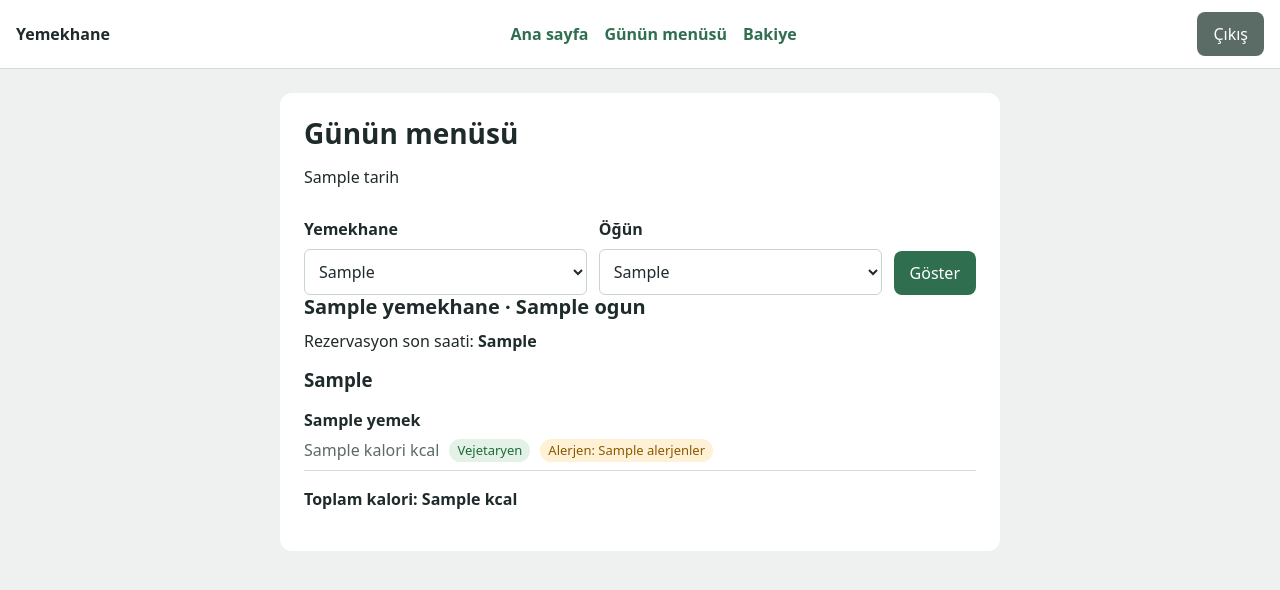
After one commit to MadaniyyahCodes/yemekhane-automation, a Node server app: template Uygulama/src/views/menu-bugun.ejs in a window 1280 px wide. The commit adds this page. Shown: the top 590 px of the page. Run offline with Node 20, Linux system fonts and the light colour scheme; the template is opened without the code that fills it: most values are stand-ins (such as "Sample title", 1, 10 or a date in 2020).

Commit message:
Stage 2: today's menu screen

```diff
--- a/Uygulama/src/server.js
+++ b/Uygulama/src/server.js
@@ -5,6 +5,7 @@ const { oturumYukle } = require('./middleware/oturum');
 const authRoutes = require('./routes/authRoutes');
 const anasayfaRoutes = require('./routes/anasayfaRoutes');
 const bakiyeRoutes = require('./routes/bakiyeRoutes');
+const menuRoutes = require('./routes/menuRoutes');
 const sistemRoutes = require('./routes/sistemRoutes');
 
 const app = express();
@@ -19,6 +20,7 @@ app.use(oturumYukle); // loads the Redis session on every request
 app.use('/', authRoutes);
 app.use('/', anasayfaRoutes);
 app.use('/', bakiyeRoutes);
+app.use('/', menuRoutes);
 app.use('/', sistemRoutes);
 
 // Any error thrown inside a route ends up here
--- /dev/null
+++ b/Uygulama/src/views/menu-bugun.ejs
@@ -0,0 +1,61 @@
+<!DOCTYPE html>
+<html lang="tr">
+<head>
+  <meta charset="utf-8">
+  <meta name="viewport" content="width=device-width, initial-scale=1">
+  <title>Günün menüsü · Yemekhane</title>
+  <link rel="stylesheet" href="/css/temel.css">
+  <link rel="stylesheet" href="/css/uygulama.css">
+</head>
+<body>
+  <%- include('partials/ust') %>
+  <main class="kutu genis">
+    <h1>Günün menüsü</h1>
+    <p><%= tarih %></p>
+
+    <form method="get" action="/menu/bugun" class="secim">
+      <input type="hidden" name="tarih" value="<%= tarih %>">
+      <div>
+        <label for="yemekhane">Yemekhane</label>
+        <select id="yemekhane" name="yemekhane">
+          <% yemekhaneler.forEach(function (y) { %>
+            <option value="<%= y.id %>" <%= Number(y.id) === yemekhaneId ? 'selected' : '' %>><%= y.ad %></option>
+          <% }); %>
+        </select>
+      </div>
+      <div>
+        <label for="ogun">Öğün</label>
+        <select id="ogun" name="ogun">
+          <% ogunler.forEach(function (o) { %>
+            <option value="<%= o.id %>" <%= Number(o.id) === ogunId ? 'selected' : '' %>><%= o.ad %></option>
+          <% }); %>
+        </select>
+      </div>
+      <button type="submit">Göster</button>
+    </form>
+
+    <% if (!menu) { %>
+      <p>Bu yemekhane ve öğün için menü yok.</p>
+    <% } else { %>
+      <h2><%= menu.yemekhane %> · <%= menu.ogun %></h2>
+      <% if (menu.sonSaat) { %><p>Rezervasyon son saati: <strong><%= menu.sonSaat %></strong></p><% } %>
+
+      <% menu.kategoriler.forEach(function (kat) { %>
+        <h3><%= kat.ad %></h3>
+        <ul class="yemekler">
+          <% kat.yemekler.forEach(function (y) { %>
+            <li>
+              <span class="yemek-ad"><%= y.yemek %></span>
+              <% if (y.kalori !== null) { %><span class="kalori"><%= y.kalori %> kcal</span><% } %>
+              <% if (y.vejetaryen) { %><span class="etiket vej">Vejetaryen</span><% } %>
+              <% if (y.alerjenler) { %><span class="etiket alerjen">Alerjen: <%= y.alerjenler %></span><% } %>
+            </li>
+          <% }); %>
+        </ul>
+      <% }); %>
+
+      <p class="toplam">Toplam kalori: <%= menu.toplamKalori %> kcal</p>
+    <% } %>
+  </main>
+</body>
+</html>
--- a/Uygulama/src/views/partials/ust.ejs
+++ b/Uygulama/src/views/partials/ust.ejs
@@ -2,6 +2,7 @@
   <strong>Yemekhane</strong>
   <nav class="menu">
     <a href="/">Ana sayfa</a>
+    <a href="/menu/bugun">Günün menüsü</a>
     <a href="/bakiye">Bakiye</a>
   </nav>
   <form method="post" action="/cikis">
--- a/frontend/css/uygulama.css
+++ b/frontend/css/uygulama.css
@@ -16,3 +16,15 @@ button.ikincil { margin: 0; background: #5b6b66; }
 table { width: 100%; border-collapse: collapse; }
 th, td { text-align: left; padding: 8px; border-bottom: 1px solid #d5dbd8; white-space: nowrap; }
 .sag { text-align: right; }
+.secim { display: flex; flex-wrap: wrap; gap: 12px; align-items: flex-end; }
+.secim div { flex: 1 1 160px; }
+.secim button { margin-top: 0; }
+select { width: 100%; box-sizing: border-box; padding: 10px; margin-top: 4px; font-size: 16px; }
+.yemekler { list-style: none; padding: 0; margin: 0; }
+.yemekler li { display: flex; flex-wrap: wrap; gap: 6px 10px; align-items: center; padding: 8px 0; border-bottom: 1px solid #d5dbd8; }
+.yemek-ad { font-weight: 600; flex: 1 1 100%; }
+.kalori { color: #5b6b66; }
+.etiket { font-size: 13px; padding: 2px 8px; border-radius: 999px; }
+.etiket.vej { background: #e3f1e7; color: #1e6b3c; }
+.etiket.alerjen { background: #fff1d6; color: #8a5a00; }
+.toplam { font-weight: 700; margin-top: 16px; }
```
Also changed, not shown: Uygulama/src/controllers/menuController.js (added, +54 -0 lines), Uygulama/src/repositories/menuRepository.js (added, +30 -0 lines), Uygulama/src/routes/menuRoutes.js (added, +9 -0 lines).
